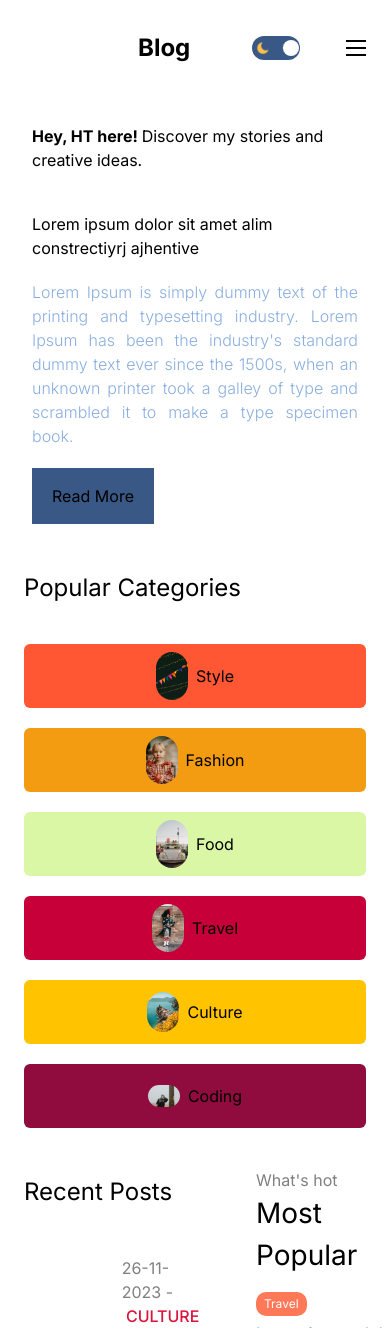
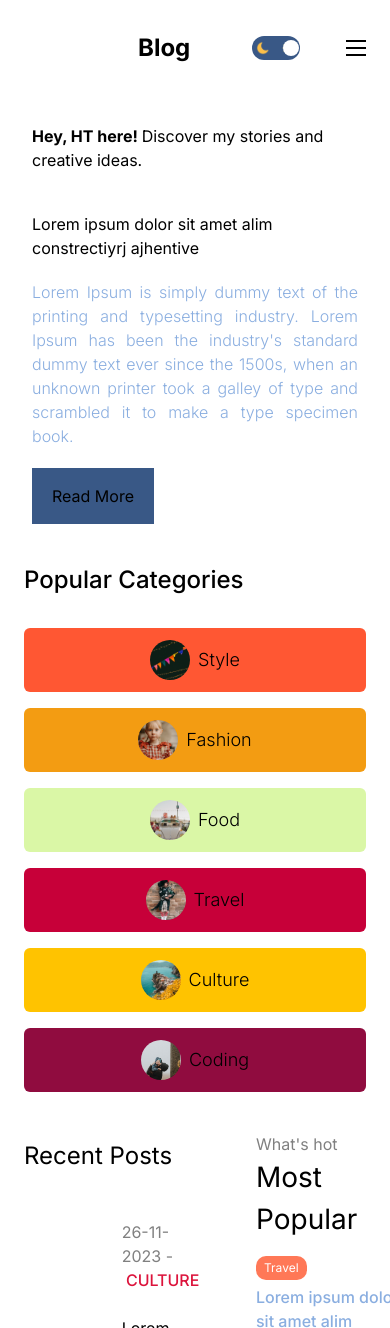
Before and after one commit to fsdhemanth648/blogApp, a Next.js app: page / in a window 390 px wide. Shown: the top 1328 px of the page. Built offline with nearby package versions, Linux system fonts and the light colour scheme.

Commit message:
responsivenes for category list

```diff
--- a/src/app/ui/categoryList/CategoryList.jsx
+++ b/src/app/ui/categoryList/CategoryList.jsx
@@ -55,7 +55,7 @@ function CategoryList() {
                 {categories.map((category)=>{
                     return(
                         <Link className={styles.category} style={{backgroundColor: `${category.bgColor}`}} key={category.id} href={category.url}>
-                            <Image src={category.image} alt={category.name} width={32} height={32} className={styles.image}/>
+                            <Image src={category.image} alt={category.name} width={40} height={40} className={styles.image}/>
                             {category.name}
                         </Link>
                     )
--- a/src/app/ui/categoryList/CategoryList.module.css
+++ b/src/app/ui/categoryList/CategoryList.module.css
@@ -1,14 +1,14 @@
 .categoryList {
 }
 .title {
-  @apply my-10 text-2xl;
+  @apply my-8 text-2xl md:my-10 md:text-3xl font-medium;
 }
 .categories {
-  @apply flex flex-wrap justify-between gap-5;
+  @apply flex flex-wrap justify-between gap-4;
 }
 .category {
-  @apply flex items-center gap-2 capitalize h-16 w-full sm:w-1/2 md:w-1/3 lg:w-1/4 px-3 justify-center rounded-md;
+  @apply flex items-center gap-2 capitalize h-16 w-full md:w-1/4 lg:w-1/6 px-3 justify-center rounded-md text-lg md:text-xl font-light;
 }
 .image {
-  @apply rounded-full;
+  @apply rounded-full w-10 h-10 md:w-12 md:h-12 object-cover;
 }
```
